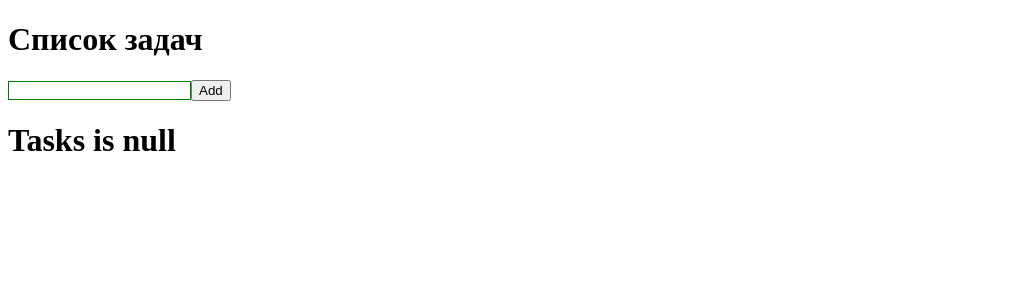
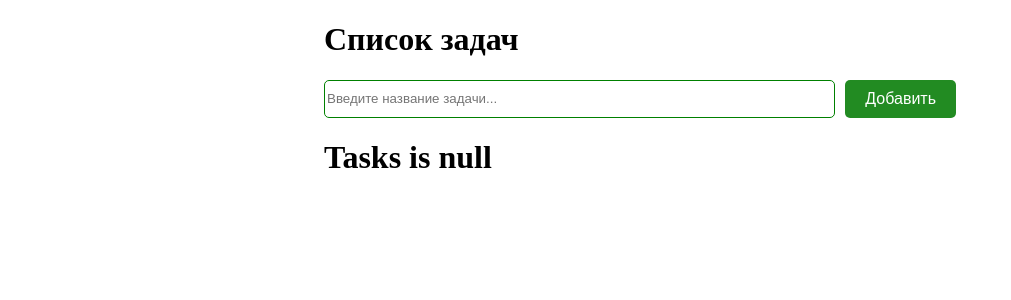
Before and after one commit to daniyar104/Practical_Task, a Next.js app: page / in a window 1280 px wide. Shown: the top 300 px of the page, without its empty margins (0-1011 px from the left). Built offline with nearby package versions, Linux system fonts and the light colour scheme.

Commit message:
(style): add new style for components

```diff
--- a/src/components/Todo.tsx
+++ b/src/components/Todo.tsx
@@ -1,6 +1,6 @@
 "use client"
 import {useState, useEffect, ChangeEvent} from "react";
-import styles from "./todo.module.css"; // ✅ Правильно
+import styles from "./todo.module.css";
 
 
 interface ITodo {
@@ -59,11 +59,16 @@ const Todo: React.FC = () => {
         setTodo(todos.filter((todo) => todo.id !== id))
     }
     return(
-        <div>
+        <div className={styles.container}>
             <h1>Список задач</h1>
-            <div>
-                <input className={styles.input} type="text" value={newTask} onChange={(event: ChangeEvent<HTMLInputElement>) => setNewTask(event.target.value)}/>
-                <button onClick={addTask}>Add</button>
+            <div className={styles.todoSection}>
+                <input
+                    className={styles.input}
+                    type="text"
+                    value={newTask}
+                    placeholder="Введите название задачи..."
+                    onChange={(event: ChangeEvent<HTMLInputElement>) => setNewTask(event.target.value)}/>
+                <button className={styles.addButton} onClick={addTask}>Добавить</button>
             </div>
             <div>
                 {
@@ -71,14 +76,16 @@ const Todo: React.FC = () => {
                         <h1>Tasks is null</h1>
                         :
                         todos.map(todo => (
-                            <div key={todo.id}>
-                                <input
-                                    checked={todo.completed}
-                                    type="checkbox"
-                                    onChange={() => toggleTaskCompletion(todo.id)}
-                                />
-                                <span>{todo.name}</span>
-                                <button onClick={() => deleteTask(todo.id)}>Delete</button>
+                            <div key={todo.id} className={styles.todoItems}>
+                                <div>
+                                    <input
+                                        checked={todo.completed}
+                                        type="checkbox"
+                                        onChange={() => toggleTaskCompletion(todo.id)}
+                                    />
+                                    <span className={styles.todoName}>{todo.name}</span>
+                                </div>
+                                <button className={styles.deleteButton} onClick={() => deleteTask(todo.id)}>Delete</button>
                             </div>
                         ))
                 }
--- a/src/components/todo.module.css
+++ b/src/components/todo.module.css
@@ -1,6 +1,49 @@
-.todo-section{
+.container{
+    width: 50%;
+    margin: 0 auto;
+}
+
+.todoSection{
     display: flex;
+    margin-bottom: 10px;
 }
 .input{
+    width: 100%;
     border: 1px solid green;
+    border-radius: 5px;
+    margin-right: 10px;
 }
+
+.addButton{
+    background: forestgreen;
+    color: white;
+    border: none;
+    border-radius: 5px;
+    font-size: 16px;
+    padding: 10px 20px;
+    cursor: pointer;
+    outline: none;
+}
+
+.todoItems{
+    border-radius: 5px;
+    padding: 10px 20px;
+    margin-bottom: 10px;
+    align-items: center;
+    display: flex;
+    justify-content: space-between;
+    background: #c9c9c9;
+}
+
+.todoName{
+    font-weight: bold;
+    font-size: 20px;
+    margin: 0 10px;
+}
+.deleteButton{
+    border: none;
+    background-color: red;
+    color: white;
+    border-radius: 5px;
+    padding: 5px 10px;
+}
```
